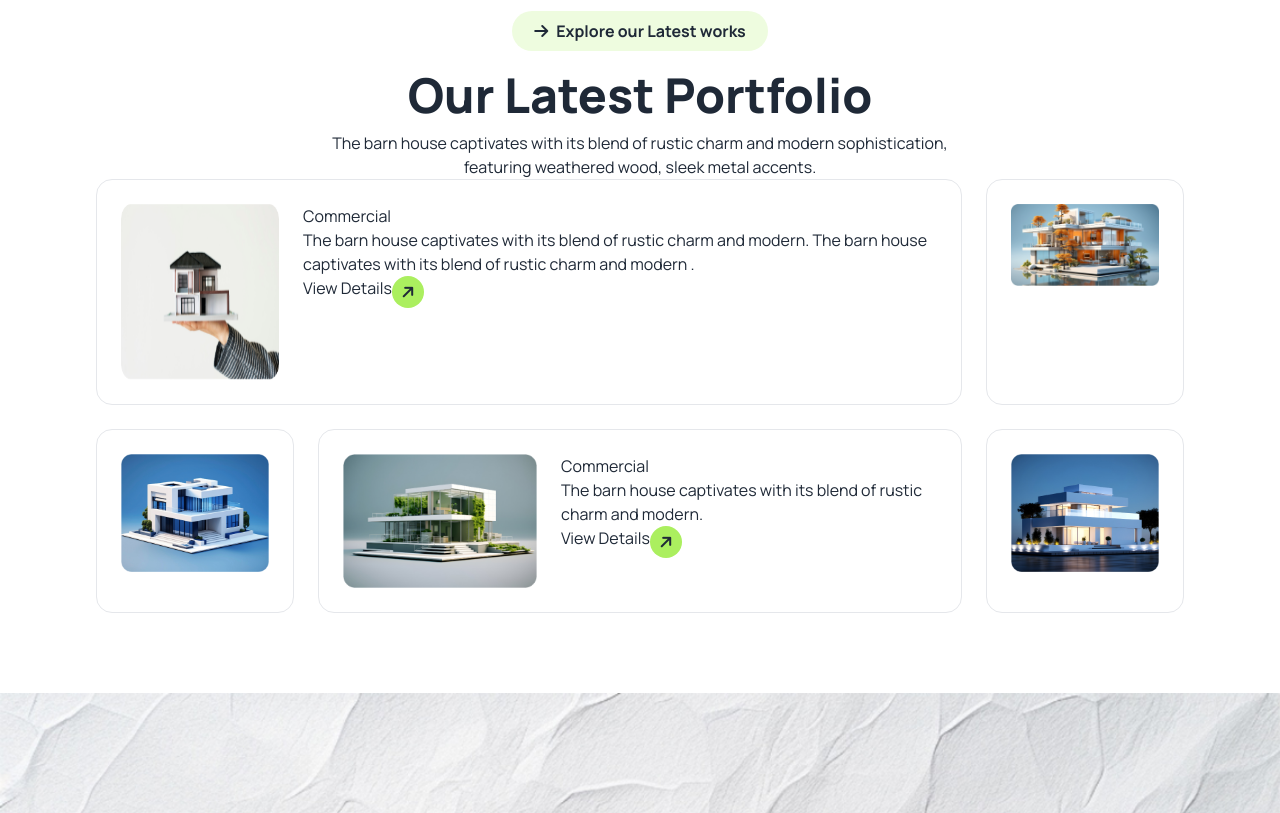
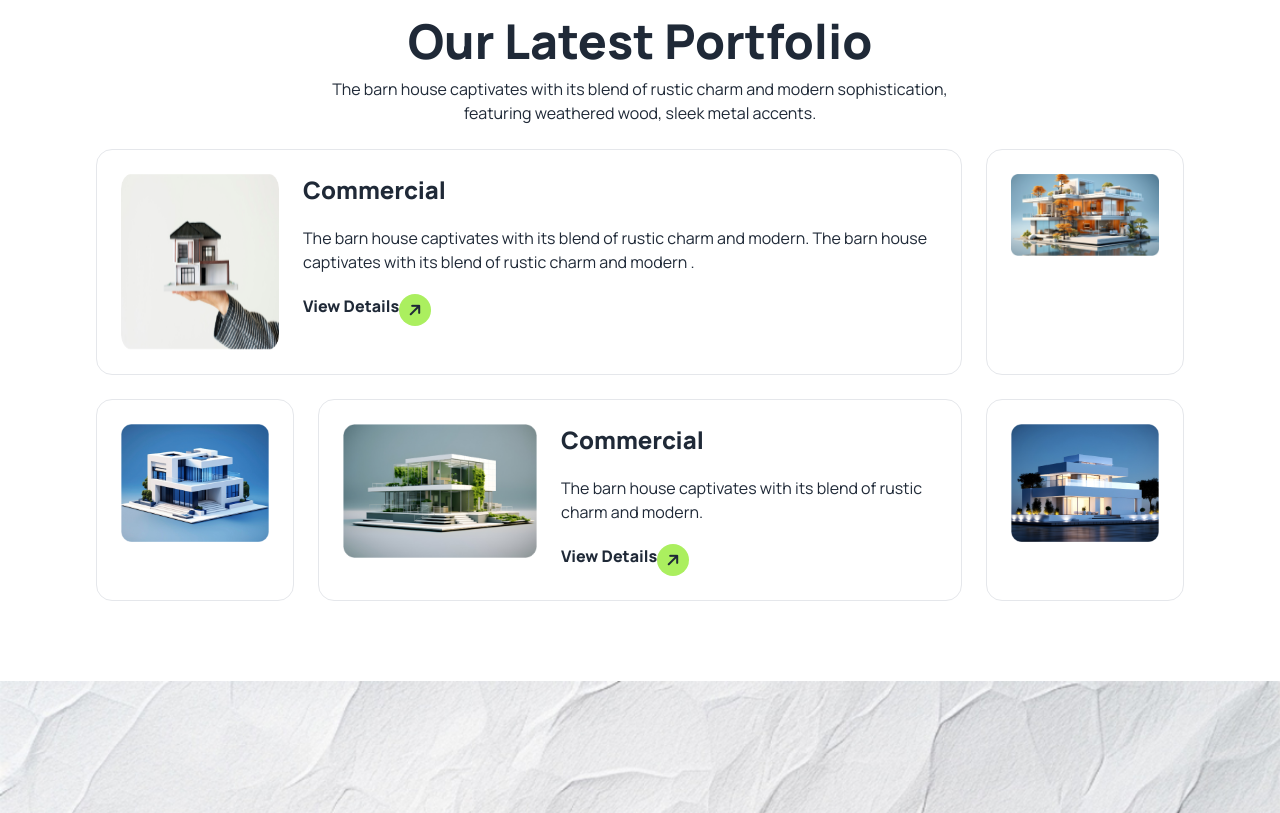
Before and after one commit to Humaun-hk/Rinterio, a plain HTML site: page index.html in a window 1280 px wide. Shown: the part 2229-3042 px from the top of the page. Drawn offline with nearby package versions, Linux system fonts and the light colour scheme.

Commit message:
some solution

```diff
--- a/index.html
+++ b/index.html
@@ -164,7 +164,7 @@
       <section class="container mx-auto px-12 bg-base-200 gap-8 lg:px-24">
         <div class="card lg:card-side py-20">
           <div class="card-body">
-            <img class="lg:w-32 -ml-16" src="images/Vector.png" alt="" />
+            <img class="hidden lg:flex w-32 -ml-16" src="images/Vector.png" alt="" />
             <div
               class="bg-base-100 w-32 h-10 p-4 rounded-3xl flex justify-center items-center"
             >
@@ -179,7 +179,7 @@
               modern sophistication, featuring weathered wood, sleek metal
               accents.
             </p>
-            <div class="flex gap-5 bg-[#FFFFFF] p-7 rounded-2xl mt-3">
+            <div class="flex gap-5 bg-[#FFFFFF] p-5 rounded-2xl mt-3">
               <div>
                 <img src="images/commercial.png" alt="" />
               </div>
@@ -191,7 +191,7 @@
                 </p>
               </div>
             </div>
-            <div class="flex gap-5 bg-[#FFFFFF] p-7 rounded-2xl mt-5">
+            <div class="flex gap-5 bg-[#FFFFFF] p-5 rounded-2xl mt-5">
               <div>
                 <img src="images/residential.png" alt="" />
               </div>
@@ -204,8 +204,8 @@
               </div>
             </div>
           </div>
-          <figure>
-            <img src="images/Rectangle.png" alt="Album" />
+          <figure class="lg:mt-12">
+            <img  src="images/Rectangle.png" alt="Album" />
           </figure>
         </div>
       </section>
@@ -282,7 +282,7 @@
             </p>
           </div>
         </div>
-        <div class="grid gap-6 lg:grid-cols-5">
+        <div class="pt-6 lg:grid flex flex-col gap-6 lg:grid-cols-5">
           <div
             class="flex flex-col border gap-6 p-6 rounded-2xl lg:flex-row col-span-4"
           >
@@ -290,13 +290,13 @@
               <img class="h-44" src="images/img1.png" alt="" />
             </div>
             <div>
-              <h2>Commercial</h2>
-              <p>
+              <h2 class="text-2xl font-extrabold">Commercial</h2>
+              <p class="py-5">
                 The barn house captivates with its blend of rustic charm and
                 modern. The barn house captivates with its blend of rustic charm
                 and modern .
               </p>
-              <a class="flex"
+              <a class="flex font-extrabold"
                 >View Details
                 <div
                   class="h-8 w-8 bg-[#ABEF5F] rounded-full flex justify-center items-center"
@@ -321,12 +321,12 @@
               <img src="images/img4.png" alt="" />
             </div>
             <div>
-              <h2>Commercial</h2>
-              <p>
+              <h2 class="text-2xl font-extrabold">Commercial</h2>
+              <p class="py-5">
                 The barn house captivates with its blend of rustic charm and
                 modern.
               </p>
-              <a class="flex"
+              <a class="flex font-extrabold"
                 >View Details
                 <div
                   class="h-8 w-8 bg-[#ABEF5F] rounded-full flex justify-center items-center"
@@ -344,19 +344,6 @@
         </div>
       </section>
 
-      <!-- <section class="lg:w-9/12 w-11/12 mx-auto">
-        <div
-          class="grid lg:grid-cols-3 lg:gap-10 gap-5 lg:my-10 my-5 text-center text-white"
-        >
-          <div class="bg-green-500 h-20 shadow-md card lg:col-span-2">01</div>
-          <div class="bg-green-500 h-20 shadow-md card">02</div>
-        </div>
-        <div class="grid lg:grid-cols-4 lg:gap-10 gap-5 text-white text-center">
-          <div class="bg-green-500 h-20 shadow-md card">03</div>
-          <div class="bg-green-500 h-20 shadow-md lg:col-span-2 card">04</div>
-          <div class="bg-green-500 h-20 shadow-md card">05</div>
-        </div>
-      </section> -->
 
       <!-- Form section -->
       <section>
@@ -425,6 +412,7 @@
         </div>
       </section>
     </main>
+
     <footer class="bg-[#1C1C1C] py-20 container mx-auto px-12 lg:px-24">
       <div class="flex flex-col justify-center items-center">
         <div class="navbar-start gap-3 flex justify-center items-center pb-3">
```
